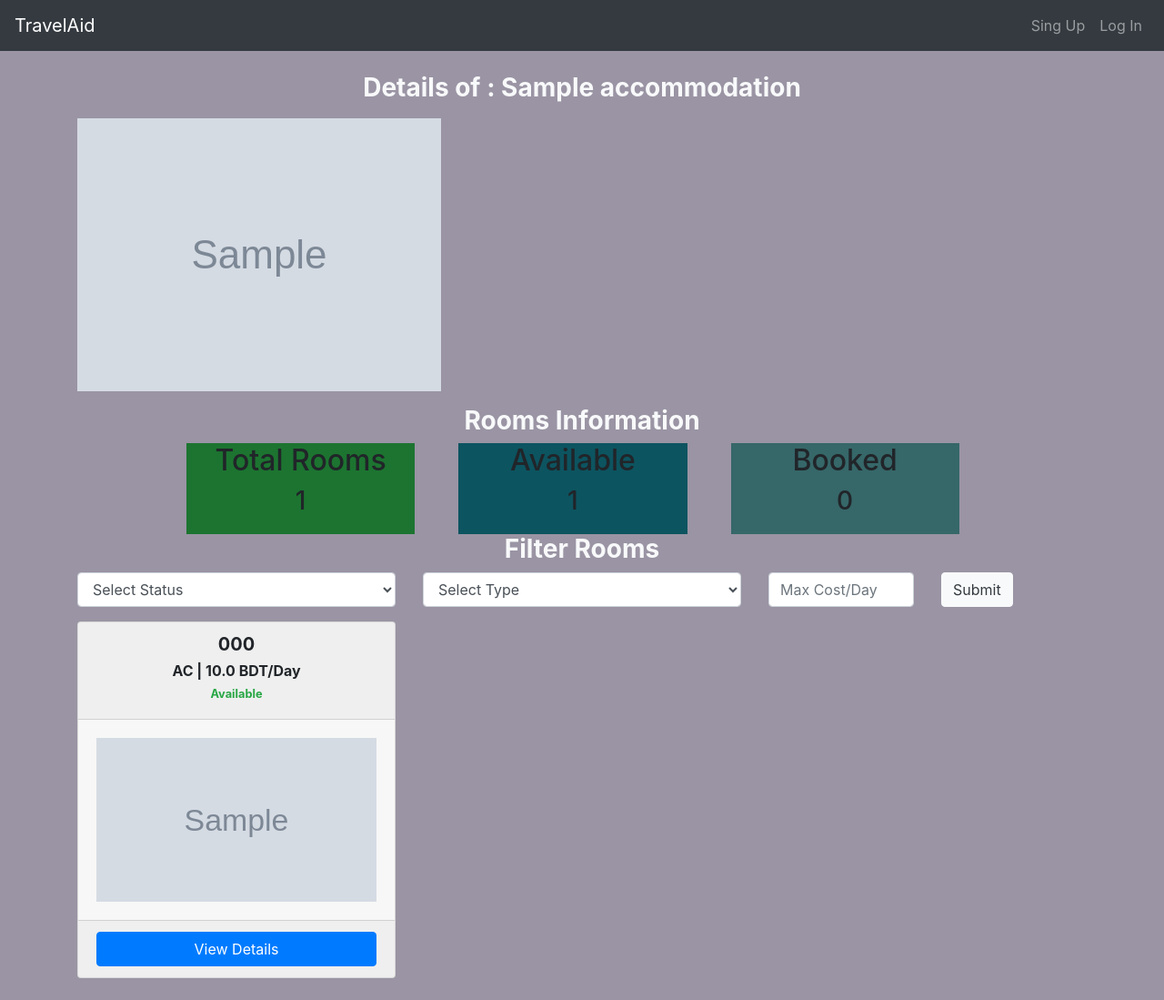
After one commit to z4yed/TravelAid, a Django app: page /service/accommodation/1/ in a window 1280 px wide. The commit adds this page. Shown: the whole page at 91% size. Run offline with Django 3.2, Linux system fonts and the light colour scheme; tables that the repository leaves empty hold one stand-in row (values such as "Sample post"); grey boxes marked "Sample" are stand-in pictures; some libraries are stand-ins or nearby versions.

Commit message:
Accommodation, Rooms -> Details + Filter added.

```diff
--- a/services/models/accommodation_models.py
+++ b/services/models/accommodation_models.py
@@ -8,12 +8,19 @@ AVAILABLE = 1
 PENDING = 2
 BOOKED = 3
 
+AC = 1
+Non_AC = 2
+
 ROOM_STATUS_CHOICES = (
     (AVAILABLE, "Available"),
     (PENDING, "Pending"),
     (BOOKED, "Booked")
 )
 
+ROOM_TYPE_CHOICES = (
+    ('AC', 'AC'),
+    ('Non AC', 'Non AC')
+)
 
 PAYMENT_STATUS_CHOICES = (
     ('Paid', 'Paid'),
@@ -40,6 +47,7 @@ class Room(models.Model):
     image = models.ImageField(upload_to='rooms', null=True, blank=True)
     description = RichTextUploadingField(null=True, blank=True)
     cost_per_day = models.FloatField(default=0)
+    room_type = models.CharField(choices=ROOM_TYPE_CHOICES, default='Non AC', max_length=20)
     current_status = models.IntegerField(choices=ROOM_STATUS_CHOICES, default=1)
 
     def __str__(self):
--- a/services/urls.py
+++ b/services/urls.py
@@ -6,5 +6,7 @@ app_name = 'services'
 
 urlpatterns = [
     path('accommodations/', accommodation_views.AccommodationList.as_view(), name='accommodation_list_url'),
+    path('accommodation/<int:pk>/', accommodation_views.AccommodationDetailView.as_view(), name='accommodation_detail_url'),
+    path('room/<int:pk>/', accommodation_views.RoomDetailView.as_view(), name='room_details'),
     path('hospitals/', hospital_views.HospitalList.as_view(), name='hospital_list_url'),
 ]
--- a/services/views/accommodation_view.py
+++ b/services/views/accommodation_view.py
@@ -1,7 +1,8 @@
-from django.shortcuts import render
+from django.shortcuts import render, get_object_or_404
 from django.views import View
 from address.models import District, Address
-from services.models.accommodation_models import Accommodation
+from services.models.accommodation_models import Accommodation, Room
+from utils.filter import filter_by_address, filter_room
 
 
 class AccommodationList(View):
@@ -13,3 +14,62 @@ class AccommodationList(View):
             'accommodations': accommodations,
         }
         return render(request, 'services/accommodation/list.html', context)
+
+    def post(self, request):
+        data = request.POST
+        location = data.get('location')
+        district = data.get('district')
+        zip_code = data.get('zip_code')
+
+        districts = District.objects.all()
+        accommodations = filter_by_address(Accommodation, location, district, zip_code)
+
+        context = {
+            'districts': districts,
+            'accommodations': accommodations,
+        }
+        return render(request, 'services/accommodation/list.html', context)
+
+
+class AccommodationDetailView(View):
+    def get(self, request, pk):
+        accommodation_obj = get_object_or_404(Accommodation, pk=pk)
+        rooms = accommodation_obj.room_set.all()
+        available_rooms_count = accommodation_obj.room_set.filter(current_status=1).count()
+        booked_rooms_count = accommodation_obj.room_set.filter(current_status=3).count()
+        context = {
+            'object': accommodation_obj,
+            'rooms': rooms,
+            'available_rooms': available_rooms_count,
+            'booked_rooms': booked_rooms_count,
+        }
+        return render(request, 'services/accommodation/details.html', context)
+
+    def post(self, request, pk):
+        accommodation_obj = get_object_or_404(Accommodation, pk=pk)
+        available_rooms_count = accommodation_obj.room_set.filter(current_status=1).count()
+        booked_rooms_count = accommodation_obj.room_set.filter(current_status=3).count()
+
+        room_status = request.POST.get('room_status')
+        room_type = request.POST.get('room_type')
+        cost_per_day = request.POST.get('cost_per_day')
+
+        rooms = filter_room(Room, room_status, room_type, cost_per_day)
+
+        context = {
+            'object': accommodation_obj,
+            'rooms': rooms,
+            'available_rooms': available_rooms_count,
+            'booked_rooms': booked_rooms_count,
+        }
+        return render(request, 'services/accommodation/details.html', context)
+
+
+
+class RoomDetailView(View):
+    def get(self, request, pk):
+        room_obj = get_object_or_404(Room, pk=pk)
+        context = {
+            'room': room_obj,
+        }
+        return render(request, 'services/accommodation/room_details.html', context)
--- /dev/null
+++ b/templates/services/accommodation/details.html
@@ -0,0 +1,131 @@
+{% extends 'base.html' %}
+
+{% block style %}
+
+    <style>
+        body{
+            background: rgba(153,147,163,0.99);
+        }
+    </style>
+
+{% endblock %}
+{% block content %}
+    {% include 'navbar.html' %}
+
+    <div class="container my-4">
+         <h3 class="text-light text-center" style="font-weight: bold"> Details of : {{ object.name }} </h3>
+
+         <div id="image" class="my-3">
+             <img class="img-fluid" src="{{ object.image.url }}" alt="Image Not Available.">
+         </div>
+
+        <div class="my-3">
+            <section id="rooms_info">
+
+                <h3 class="text-center text-light" style="font-weight: bold">Rooms Information</h3>
+
+                <div class="row" style="margin-left: 120px;">
+                    <div class="col-md-3" style="height: 100px; width: 70px; background: #1c7430">
+                        <h2 class="text-center">Total Rooms</h2>
+                        <h3 class="text-center">{{ rooms.count }}</h3>
+                    </div>
+                    <div class="col-md-3 mx-5" style="height: 100px; width: 70px; background: #0c5460">
+                        <h2 class="text-center">Available</h2>
+                        <h3 class="text-center">{{ available_rooms }}</h3>
+                    </div>
+                    <div class="col-md-3" style="height: 100px; width: 70px; background: #366769">
+                        <h2 class="text-center">Booked</h2>
+                        <h3 class="text-center">{{ booked_rooms }}</h3>
+                    </div>
+                </div>
+            </section>
+
+            <section id="filter_room">
+
+                <h3 class="text-center text-light" style="font-weight: bold">Filter Rooms</h3>
+
+                <form method='post' action=""> {% csrf_token %}
+                    <div class="row">
+                        <div class="col-md-4">
+                            <select id='room_status' name='room_status' class="form-control">
+                                <option value='' selected>Select Status</option>
+                                <option value="1">Available</option>
+                                <option value="3">Booked</option>
+                            </select>
+                        </div>
+                        <div class="col-md-4">
+                            <select id='room_type' name='room_type' class="form-control">
+                                <option value='' selected>Select Type</option>
+                                <option value="AC">AC</option>
+                                <option value="Non AC">Non AC</option>
+                            </select>
+                        </div>
+                        <div class="col-md-2">
+                            <input type="text" name="cost_per_day" placeholder="Max Cost/Day" id="zip_code" class="form-control">
+                        </div>
+                        <div class="col-md-2">
+                            <input type="submit" class="btn btn-light text-dark" id="search_submit">
+                        </div>
+                    </div>
+
+                </form>
+            </section>
+
+            <section id="room_list">
+                {% if rooms.count == 0 %}
+                    <div class="jumbotron">
+                        No Rooms Found!!
+                    </div>
+                {% endif %}
+                <div class="row mt-3">
+                   {% for room in rooms %}
+                       <div class="col-lg-4">
+                        <div class="card" style="background: #f7f7f7">
+                            <div class="card-header">
+                                <h5 class="text-center" style="font-weight: bold">{{ room.room_number }}</h5>
+                                <h6 class="text-center" style="font-weight: bold">{{ room.room_type }} | {{ room.cost_per_day }} BDT/Day</h6>
+                                {% ifequal room.room_status 3%}
+                                    <h6 class="small text-info text-center font-weight-bold">Booked</h6>
+                                {% else %}
+                                    <h6 class="small text-center text-success font-weight-bold">Available</h6>
+                                {% endifequal %}
+
+                            </div>
+                            <div class="card-body">
+                                <img style="height: 180px; width: 600px" src="{{ room.image.url }}" alt="Image Not Available" class="img-fluid">
+                            </div>
+                            <div class="card-footer">
+                                <a href="{% url 'services:room_details' room.id %}" type="button" class="btn btn-primary btn-block">View Details</a>
+                            </div>
+                        </div>
+                    </div>
+                   {% endfor %}
+                </div>
+            </section>
+
+        </div>
+
+    </div>
+
+
+{% endblock content %}
+
+{% block script %}
+    <script>
+        document.addEventListener("DOMContentLoaded", function (event) {
+            var scrollpos = sessionStorage.getItem('scrollpos');
+            if (scrollpos) {
+                window.scrollTo(0, scrollpos);
+                sessionStorage.removeItem('scrollpos');
+            }
+        });
+
+        window.addEventListener("beforeunload", function (e) {
+            sessionStorage.setItem('scrollpos', window.scrollY);
+        });
+
+        $(window).blur(function(){
+            sessionStorage.clear();
+        });
+    </script>
+{% endblock script %}
```
Also changed, not shown: templates/services/accommodation/list.html (+11 -8 lines), templates/services/accommodation/room_details.html (added, +10 -0 lines), utils/filter.py (added, +24 -0 lines), utils/__init__.py (added).
